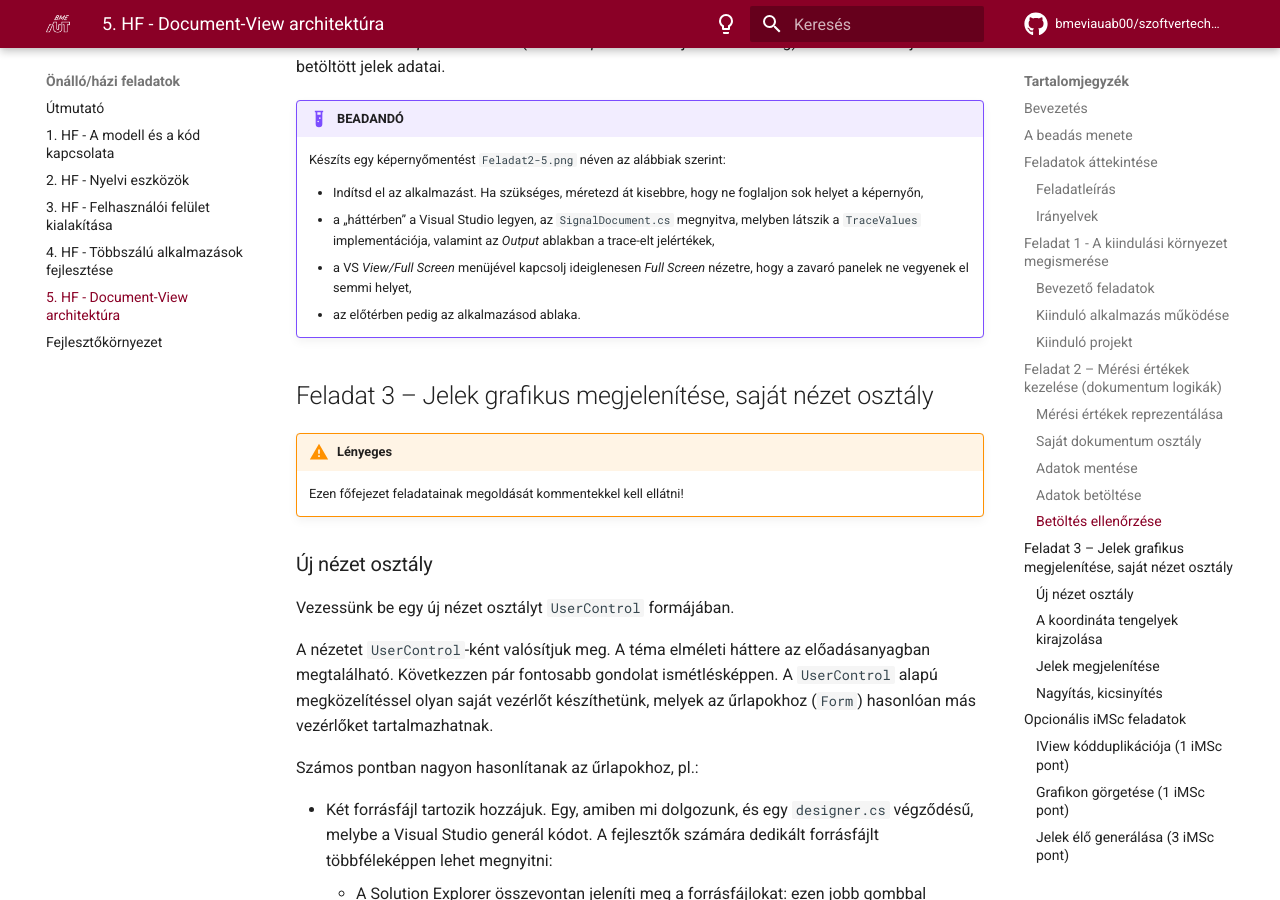
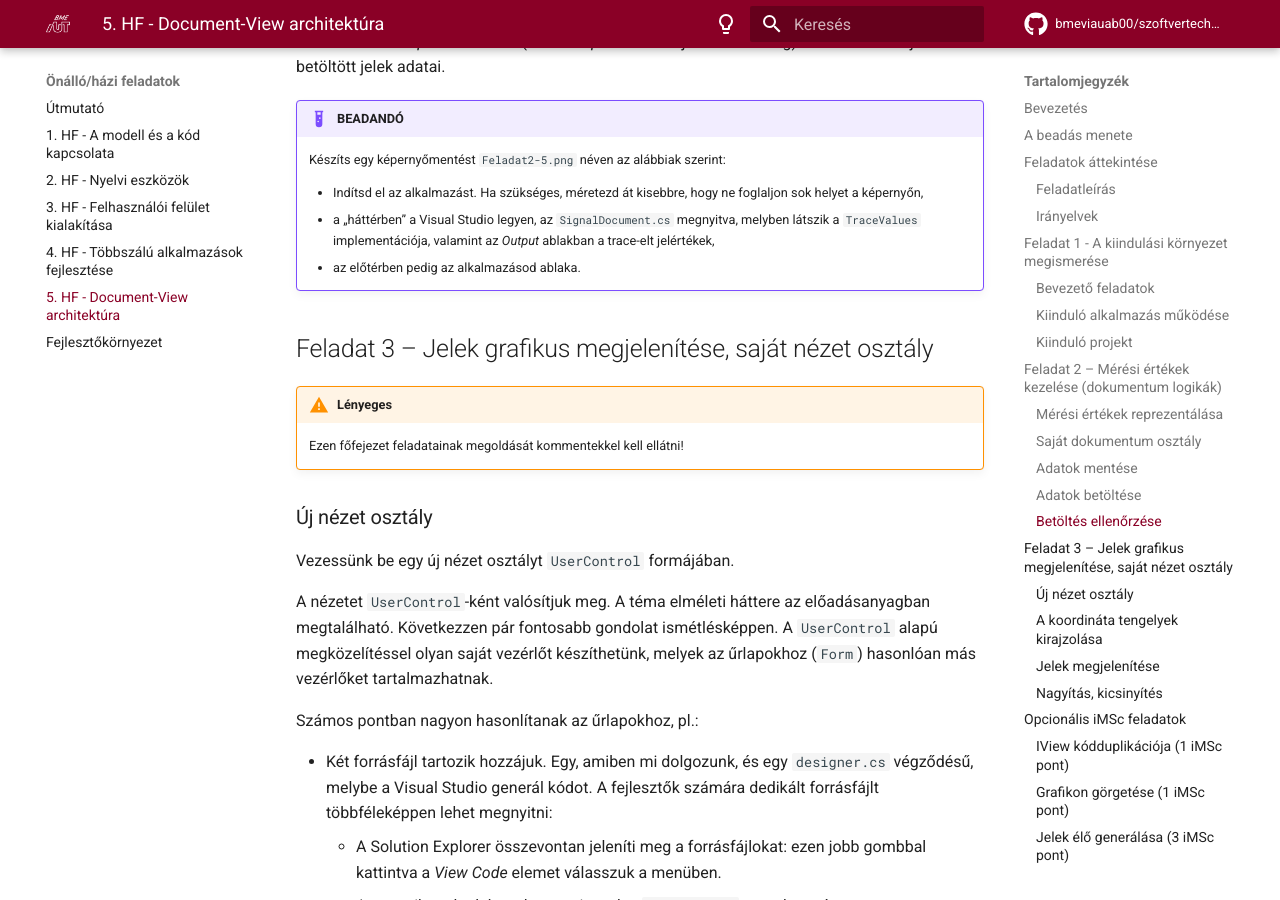
Before and after one commit to bmeviauab00/szoftvertechnikak, an MkDocs documentation site: the page built from docs/hazi/5-document-view-architectura/index.md, in a window 1280 px wide and 900 px high, scrolled down 8885 px. Built offline with MkDocs 1.6.1 and Material for MkDocs 9.7.7, drawn with Linux system fonts in a browser that asks for light colours; emoji names are drawn with the system emoji font; comment, search, counter and statistics services are not loaded.

Commit message:
Update index.md
2-5 Képkészítés menetének változtatása (Full screen módban az output ablak nem látszódik)

```diff
--- a/docs/hazi/5-document-view-architectura/index.md
+++ b/docs/hazi/5-document-view-architectura/index.md
@@ -323,7 +323,6 @@ Hívjuk meg a `TraceValues`-t a betöltő függvényünk (`LoadDocument`) végé
 
     - Indítsd el az alkalmazást. Ha szükséges, méretezd át kisebbre, hogy ne foglaljon sok helyet a képernyőn,
     - a „háttérben” a Visual Studio legyen, az `SignalDocument.cs` megnyitva, melyben látszik a `TraceValues` implementációja, valamint az _Output_ ablakban a trace-elt jelértékek,
-    - a VS _View/Full Screen_ menüjével kapcsolj ideiglenesen _Full Screen_ nézetre, hogy a zavaró panelek ne vegyenek el semmi helyet,
     - az előtérben pedig az alkalmazásod ablaka.
 
 ## Feladat 3 – Jelek grafikus megjelenítése, saját nézet osztály
```
